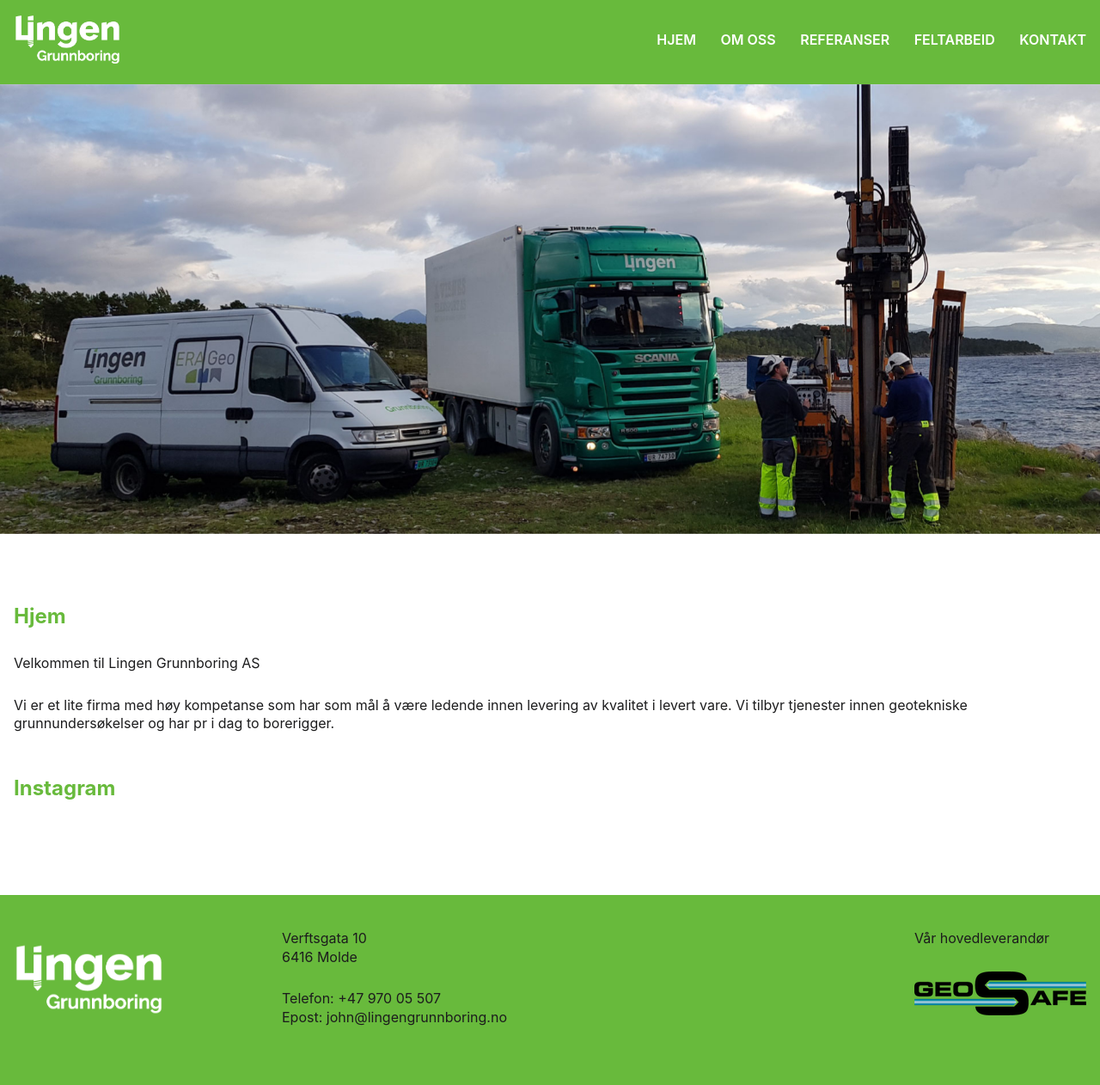
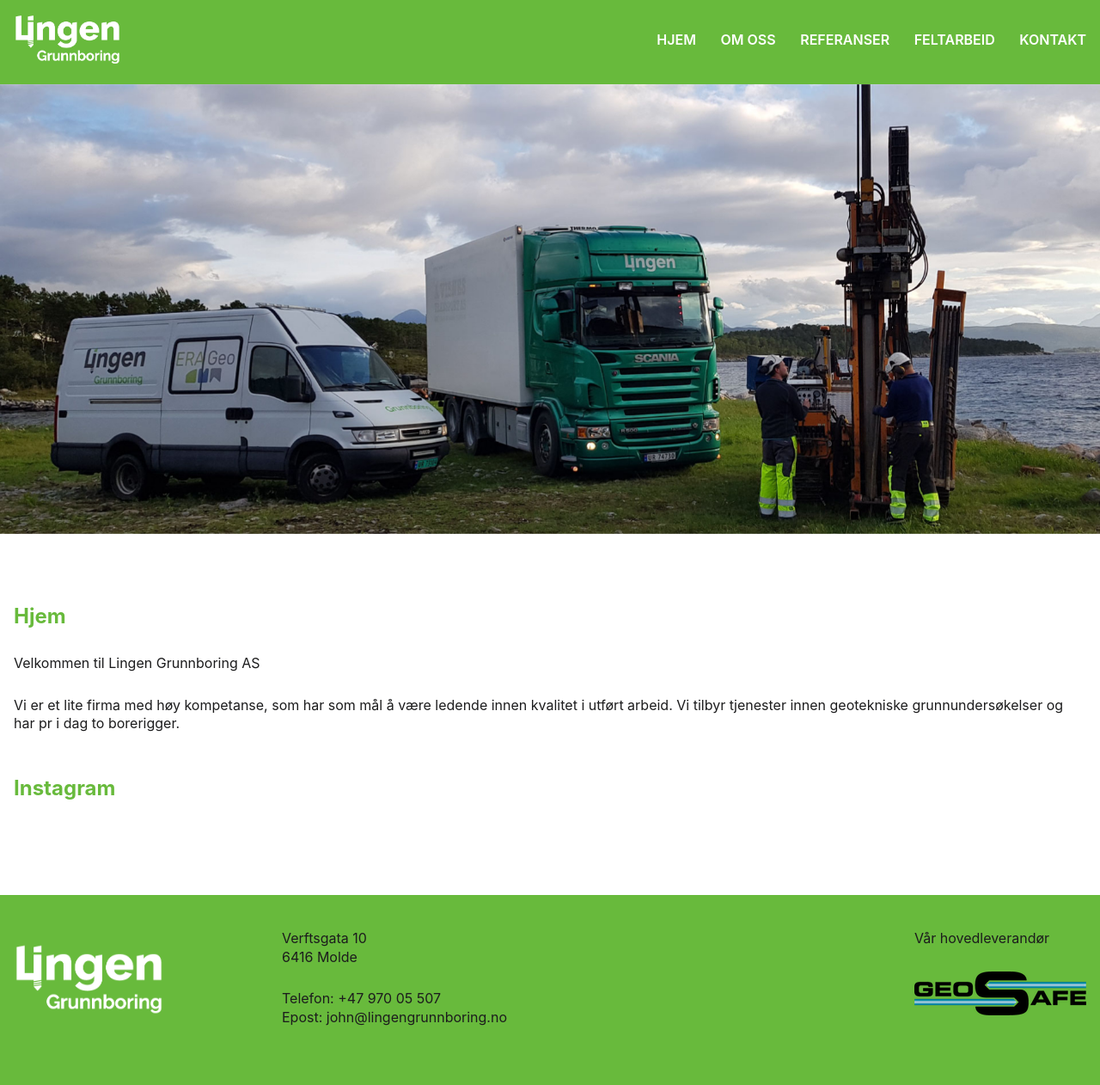
Before and after one commit to lbrlno/lingengrunnboring, a Jekyll site: the page built from src/index.md, in a window 1280 px wide. Shown: the whole page at 86% size. Built offline with Jekyll 4.4.1, drawn with Linux system fonts in a browser that asks for light colours; some web fonts are replaced; comment, search, counter and statistics services are not loaded.

Commit message:
Update index.md

```diff
--- a/src/index.md
+++ b/src/index.md
@@ -2,12 +2,11 @@
 layout: pages/pageWithFeatured
 title: Hjem
 featuredImage: /assets/img/featured.jpg
-instafeed: true
 ---
 
 Velkommen til Lingen Grunnboring AS
 
-Vi er et lite firma med høy kompetanse som har som mål å være ledende innen levering av kvalitet i levert vare.
+Vi er et lite firma med høy kompetanse, som har som mål å være ledende innen kvalitet i utført arbeid.
 Vi tilbyr tjenester innen geotekniske grunnundersøkelser og har pr i dag to borerigger.
 <br><br>
 ## Instagram
```
